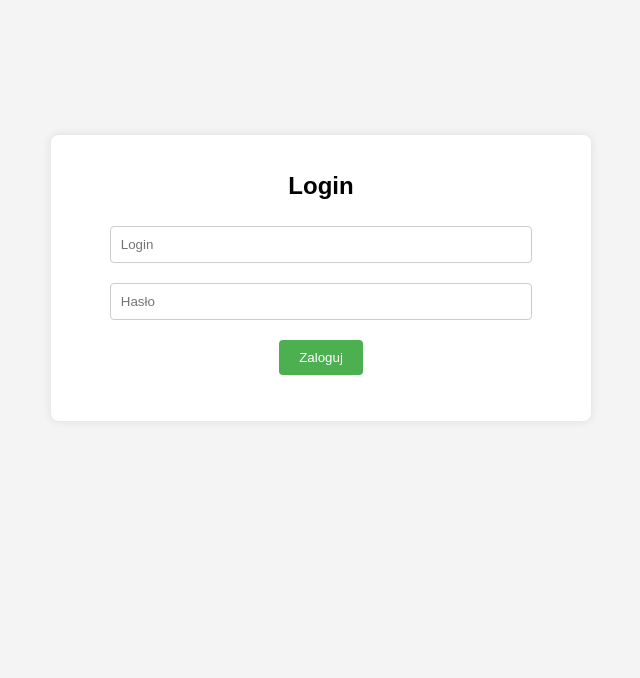
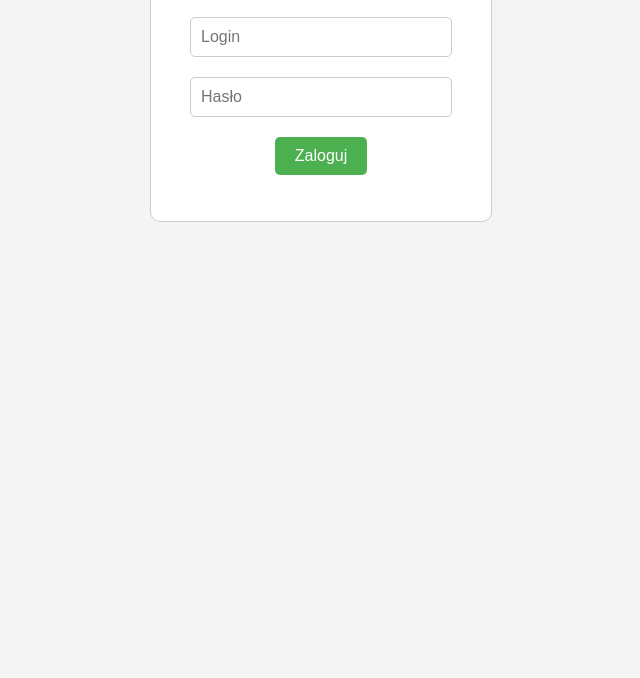
Before and after one commit to StudioAFK1/G-osowanie, a plain HTML site: page index.html in a window 1280 px wide. Shown: the part 122-800 px from the top of the page, without its empty margins (319-959 px from the left). Drawn offline with Linux system fonts and the light colour scheme.

Commit message:
Update style.css

```diff
--- a/style.css
+++ b/style.css
@@ -1,47 +1,39 @@
 body {
     font-family: Arial, sans-serif;
-    display: flex;
-    justify-content: center;
-    align-items: center;
-    height: 100vh;
-    margin: 0;
     background-color: #f4f4f4;
+    text-align: center;
+    padding: 20px;
 }
 
 #login-screen, #main-screen, #admin-screen {
-    text-align: center;
-    border-radius: 8px;
+    margin: 0 auto;
     padding: 20px;
+    border: 1px solid #ccc;
     background-color: white;
-    box-shadow: 0 0 10px rgba(0, 0, 0, 0.1);
-}
-
-input {
-    padding: 10px;
-    margin: 10px 0;
-    width: 80%;
-    border: 1px solid #ccc;
-    border-radius: 4px;
+    width: 300px;
+    border-radius: 10px;
 }
 
 button {
     padding: 10px 20px;
-    margin: 10px 5px;
+    font-size: 16px;
+    margin: 10px;
+    cursor: pointer;
     background-color: #4CAF50;
     color: white;
     border: none;
-    border-radius: 4px;
-    cursor: pointer;
+    border-radius: 5px;
 }
 
 button:hover {
     background-color: #45a049;
 }
 
-button:disabled {
-    background-color: #dcdcdc;
+input {
+    padding: 10px;
+    margin: 10px;
+    font-size: 16px;
+    width: 80%;
+    border-radius: 5px;
+    border: 1px solid #ccc;
 }
-
-h1, h2 {
-    font-size: 24px;
-}
```
